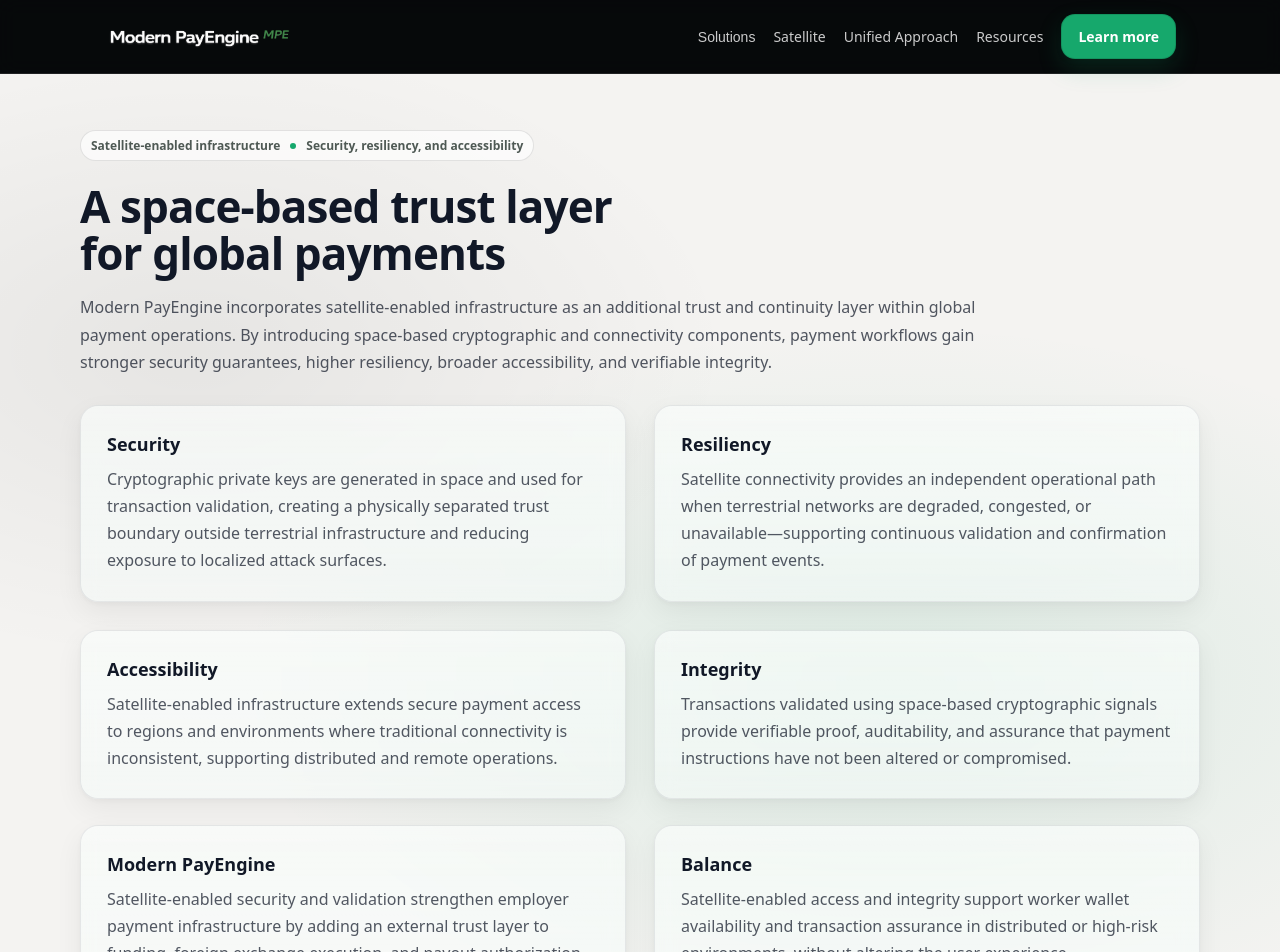
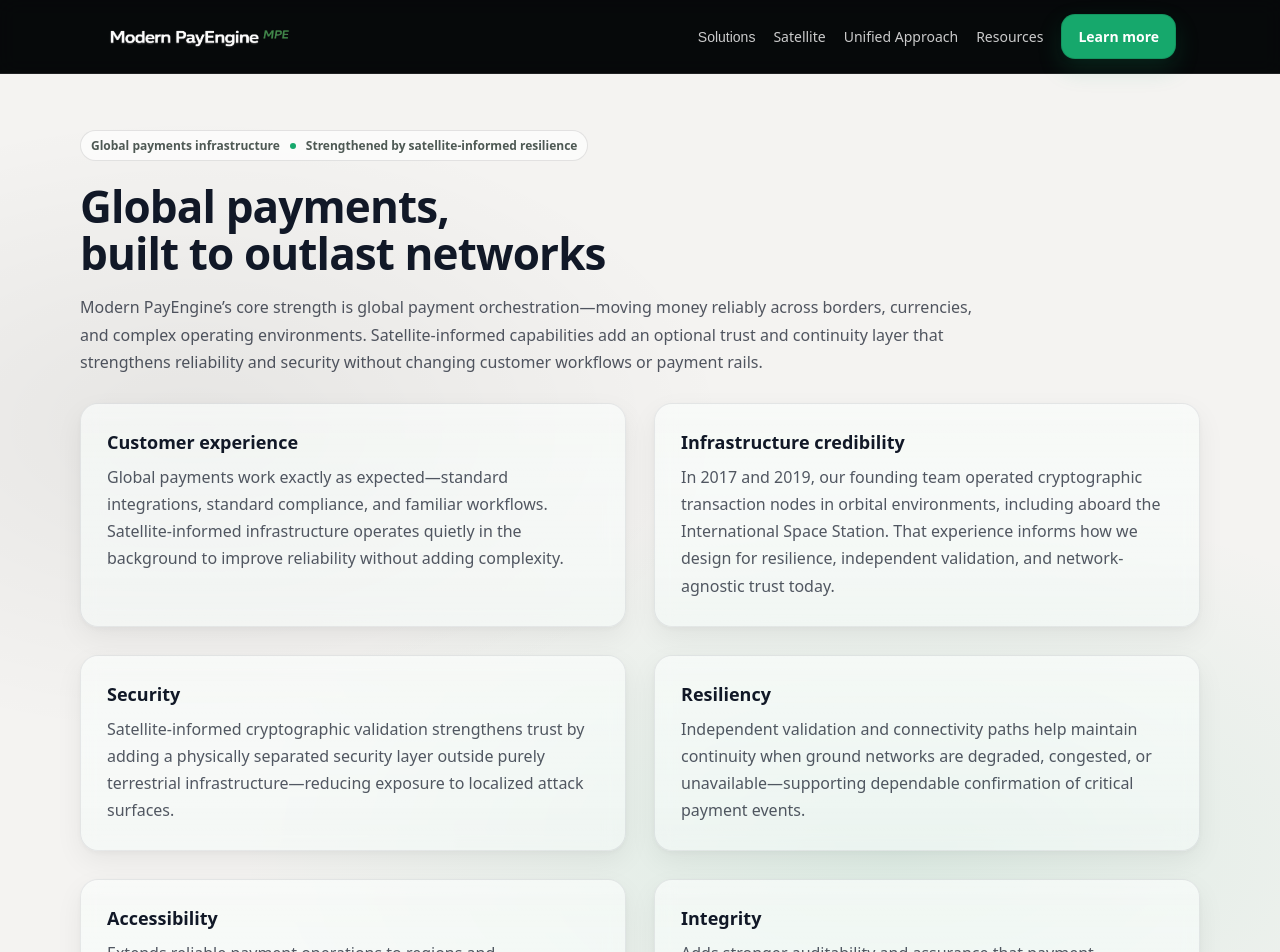
Before and after one commit to kleinjoshd-commits/Josh1, a Next.js app: page /satellite in a window 1280 px wide. Shown: the top 952 px of the page. Built offline with nearby package versions, Linux system fonts and the light colour scheme.

Commit message:
Standardize Satellite page copy and layout

```diff
--- a/app/satellite/page.tsx
+++ b/app/satellite/page.tsx
@@ -4,7 +4,7 @@
 export const metadata = {
   title: "Satellite Infrastructure | Modern PayEngine",
   description:
-    "Satellite-enabled security, resiliency, accessibility, and integrity for global payment systems, including space-based private key generation and transaction validation.",
+    "Global payments infrastructure—strengthened by satellite-informed security, resiliency, accessibility, and integrity.",
 };
 
 export default function SatellitePage() {
@@ -16,61 +16,85 @@
         <div className="wavesLight" />
         <div className="container deckInner">
           <div className="eyebrow">
-            Satellite-enabled infrastructure <span className="dot" />
-            Security, resiliency, and accessibility
+            Global payments infrastructure <span className="dot" />
+            Strengthened by satellite-informed resilience
           </div>
 
           <h1 className="h1" style={{ marginBottom: 12 }}>
-            A space-based trust layer
+            Global payments,
             <br />
-            for global payments
+            built to outlast networks
           </h1>
 
           <p className="p" style={{ maxWidth: 900 }}>
-            Modern PayEngine incorporates satellite-enabled infrastructure as an
-            additional trust and continuity layer within global payment
-            operations. By introducing space-based cryptographic and connectivity
-            components, payment workflows gain stronger security guarantees,
-            higher resiliency, broader accessibility, and verifiable integrity.
+            Modern PayEngine’s core strength is global payment orchestration—moving
+            money reliably across borders, currencies, and complex operating
+            environments. Satellite-informed capabilities add an optional trust
+            and continuity layer that strengthens reliability and security without
+            changing customer workflows or payment rails.
           </p>
+
+          {/* CUSTOMER EXPERIENCE & CREDIBILITY */}
+          <div className="kycGrid" style={{ marginTop: 26 }}>
+            <div className="panel">
+              <h3 style={{ marginTop: 0 }}>Customer experience</h3>
+              <p className="p" style={{ marginTop: 10 }}>
+                Global payments work exactly as expected—standard integrations,
+                standard compliance, and familiar workflows. Satellite-informed
+                infrastructure operates quietly in the background to improve
+                reliability without adding complexity.
+              </p>
+            </div>
+
+            <div className="panel">
+              <h3 style={{ marginTop: 0 }}>Infrastructure credibility</h3>
+              <p className="p" style={{ marginTop: 10 }}>
+                In 2017 and 2019, our founding team operated cryptographic
+                transaction nodes in orbital environments, including aboard the
+                International Space Station. That experience informs how we design
+                for resilience, independent validation, and network-agnostic trust
+                today.
+              </p>
+            </div>
+          </div>
 
           {/* FOUR PILLARS */}
           <div className="kycGrid" style={{ marginTop: 28 }}>
             <div className="panel">
               <h3 style={{ marginTop: 0 }}>Security</h3>
               <p className="p" style={{ marginTop: 10 }}>
-                Cryptographic private keys are generated in space and used for
-                transaction validation, creating a physically separated trust
-                boundary outside terrestrial infrastructure and reducing
-                exposure to localized attack surfaces.
+                Satellite-informed cryptographic validation strengthens trust by
+                adding a physically separated security layer outside purely
+                terrestrial infrastructure—reducing exposure to localized attack
+                surfaces.
               </p>
             </div>
 
             <div className="panel">
               <h3 style={{ marginTop: 0 }}>Resiliency</h3>
               <p className="p" style={{ marginTop: 10 }}>
-                Satellite connectivity provides an independent operational path
-                when terrestrial networks are degraded, congested, or
-                unavailable—supporting continuous validation and confirmation
-                of payment events.
+                Independent validation and connectivity paths help maintain
+                continuity when ground networks are degraded, congested, or
+                unavailable—supporting dependable confirmation of critical
+                payment events.
               </p>
             </div>
 
             <div className="panel">
               <h3 style={{ marginTop: 0 }}>Accessibility</h3>
               <p className="p" style={{ marginTop: 10 }}>
-                Satellite-enabled infrastructure extends secure payment access
-                to regions and environments where traditional connectivity is
-                inconsistent, supporting distributed and remote operations.
+                Extends reliable payment operations to regions and environments
+                where traditional connectivity is inconsistent—supporting remote
+                workforces and distributed operations.
               </p>
             </div>
 
             <div className="panel">
               <h3 style={{ marginTop: 0 }}>Integrity</h3>
               <p className="p" style={{ marginTop: 10 }}>
-                Transactions validated using space-based cryptographic signals
-                provide verifiable proof, auditability, and assurance that
-                payment instructions have not been altered or compromised.
+                Adds stronger auditability and assurance that payment instructions
+                have not been altered—supporting verifiable proofs and clearer
+                integrity guarantees for high-value or regulated flows.
               </p>
             </div>
           </div>
@@ -80,9 +104,10 @@
             <div className="panel">
               <h3 style={{ marginTop: 0 }}>Modern PayEngine</h3>
               <p className="p" style={{ marginTop: 10 }}>
-                Satellite-enabled security and validation strengthen employer
-                payment infrastructure by adding an external trust layer to
-                funding, foreign exchange execution, and payout authorization.
+                Global payments are the product. Satellite-informed validation and
+                resilience strengthen key moments in the flow—funding, FX
+                execution, approvals, and payout authorization—by adding
+                independent trust layers where reliability matters most.
               </p>
               <div style={{ marginTop: 14 }}>
                 <Link className="btnSecondary" href="/modern-payengine">
@@ -94,9 +119,10 @@
             <div className="panel">
               <h3 style={{ marginTop: 0 }}>Balance</h3>
               <p className="p" style={{ marginTop: 10 }}>
-                Satellite-enabled access and integrity support worker wallet
-                availability and transaction assurance in distributed or
-                high-risk environments, without altering the user experience.
+                Strengthens wallet availability and transaction assurance in
+                distributed or higher-risk environments—without altering the user
+                experience. The experience stays simple; the infrastructure
+                becomes harder to break.
               </p>
               <div style={{ marginTop: 14 }}>
                 <Link className="btnSecondary" href="/balance">
@@ -107,7 +133,14 @@
           </div>
 
           {/* CTA */}
-          <div style={{ marginTop: 26, display: "flex", gap: 12, flexWrap: "wrap" }}>
+          <div
+            style={{
+              marginTop: 26,
+              display: "flex",
+              gap: 12,
+              flexWrap: "wrap",
+            }}
+          >
             <Link className="btnPrimary" href="/#kyc">
               Request a walkthrough
             </Link>
```
